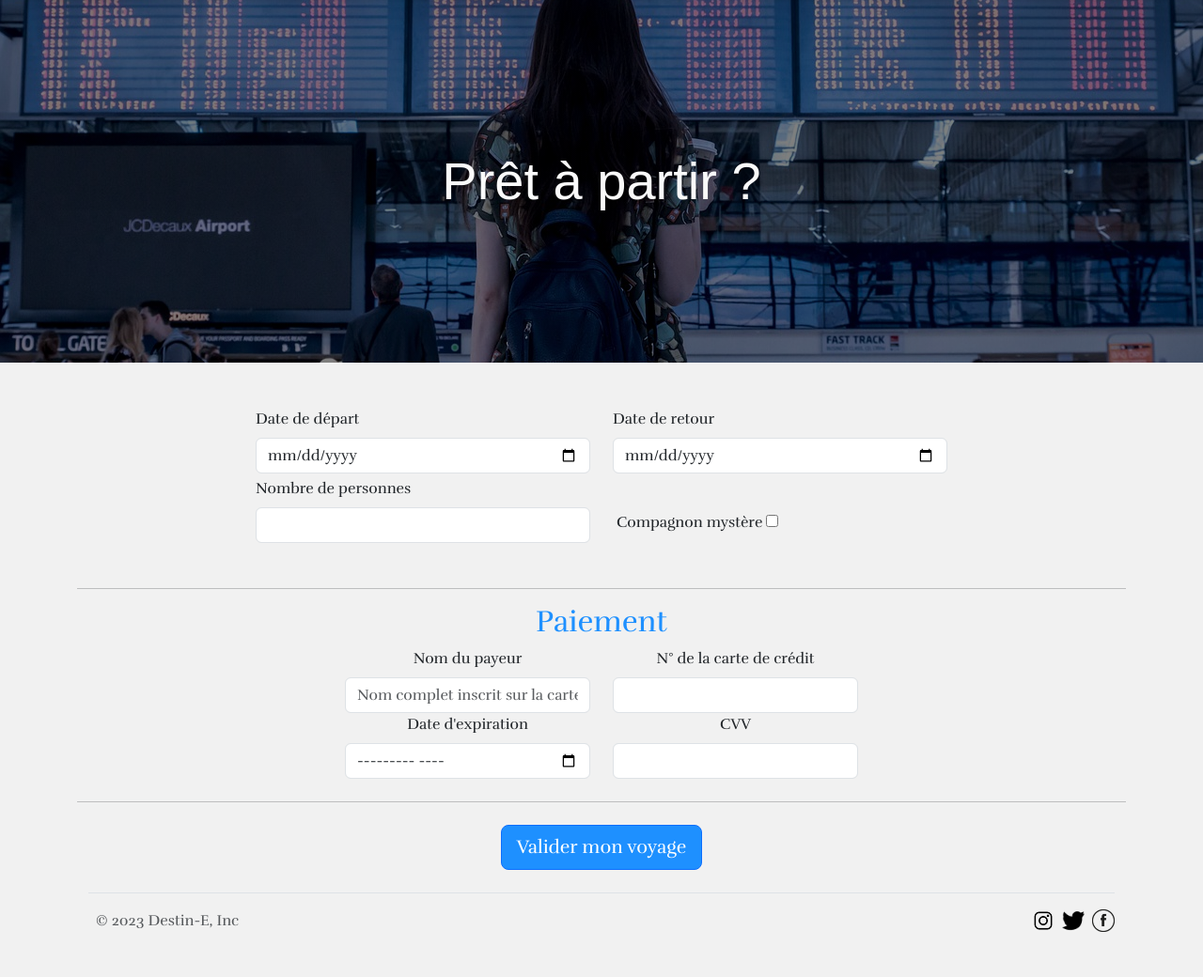
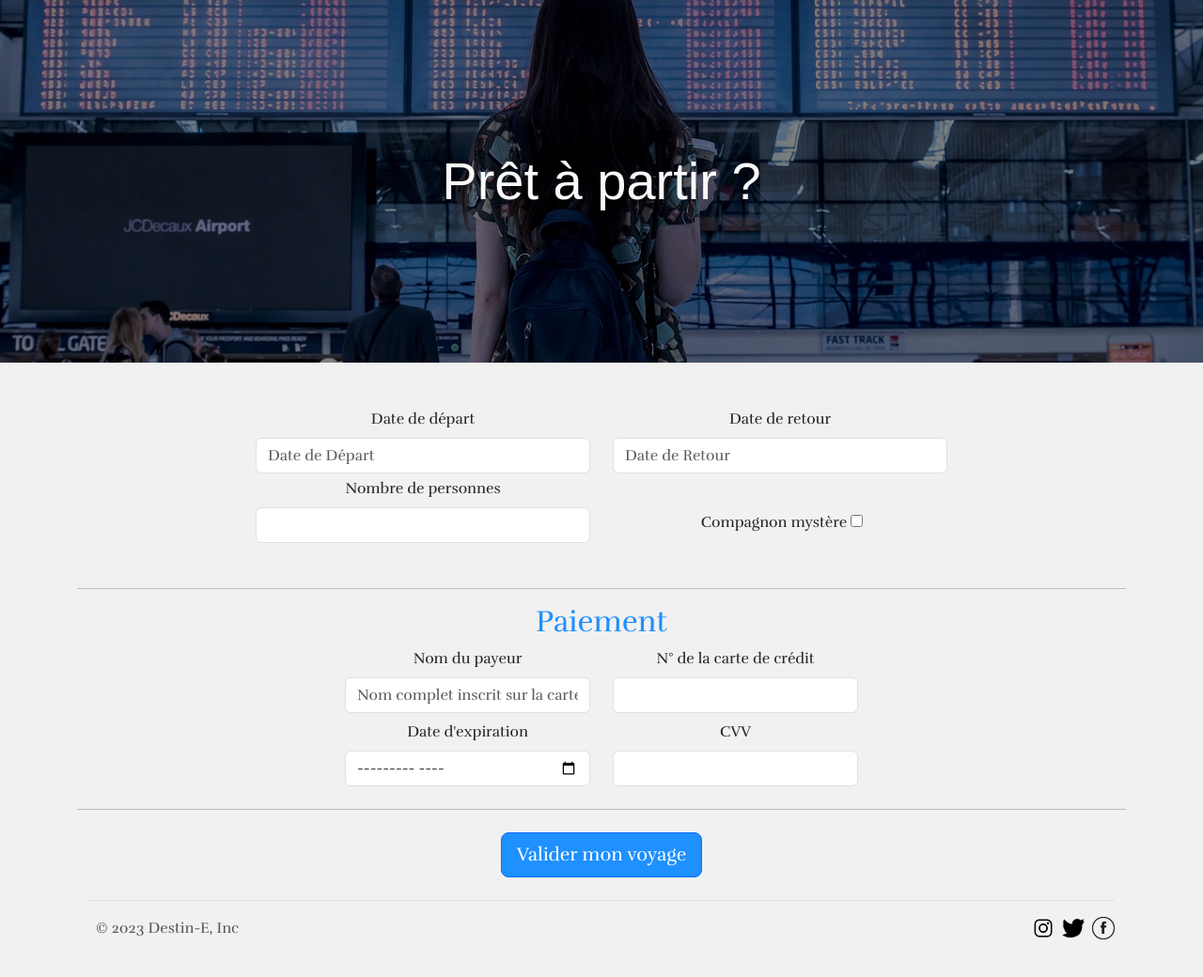
Before and after one commit to Spolito24/Hackathon-BAF, a PHP site: template src/View/Travel/index.html.twig in a window 1280 px wide. Shown: the part 62-1102 px from the top of the page at 94% size. Before the commit the page ends 1054 px from the top, so only its background shows below. Run offline with PHP 8.4, Linux system fonts and the light colour scheme; the template is opened without the code that fills it, so the values that code supplies are empty; some libraries are stand-ins or nearby versions; some web fonts are replaced.

Commit message:
css modification on index.html.twig

```diff
--- a/src/View/Travel/index.html.twig
+++ b/src/View/Travel/index.html.twig
@@ -14,13 +14,14 @@
 	{% set date = "now"|date("Y-m-d") %}
 	<form method="post">
 		<div class="container mt-5">
+			<div class="text-center">
 				<div
 					class="row justify-content-center">
 					<!-- customer choice -->
 					<div class="col-md-4">
 						<div class="form-group">
 							<label for="date-d" class="form-label">Date de départ</label>
-						<input type="date" placeholder="Départ" name="date-d" id="date-d" class="form-control" required>
+							<input name="date-d" id="date-d" type="text" class="form-control" placeholder="Date de Départ" onfocus="(this.type='date')" required/>
 						</div>
 						<div class="form-group mt-1">
 							<label for="person" class="form-label">Nombre de personnes</label>
@@ -30,7 +31,7 @@
 					<div class="col-md-4">
 						<div class="form-group">
 							<label for="date-a" class="form-label">Date de retour</label>
-						<input type="date" placeholder="Retour" name="date-a" id="date-a" class="form-control" required>
+							<input name="date-a" id="date-a" type="text" class="form-control" placeholder="Date de Retour" onfocus="(this.type='date')" required/>
 						</div>
 						<div class="form-group mt-4 pt-3 ps-1 ms-6">
 							<label for="guest" class="form-label ">Compagnon mystère</label>
@@ -38,6 +39,7 @@
 						</div>
 					</div>
 					<!-- END OF customer choice -->
+				</div>
 			</div>
 			<hr class="mt-5">
 			<div class="text-center">
@@ -49,7 +51,7 @@
 							<label for="cc-name" class="form-label">Nom du payeur</label>
 							<input type="text" class="form-control" id="cc-name" placeholder="Nom complet inscrit sur la carte">
 						</div>
-						<div class="form-group">
+						<div class="form-group mt-2">
 							<label for="cc-expiration" class="form-label">Date d'expiration</label>
 							<input type="month" class="form-control" id="cc-expiration">
 						</div>
@@ -59,7 +61,7 @@
 							<label for="cc-number" class="form-label">N° de la carte de crédit</label>
 							<input type="text" class="form-control" id="cc-number">
 						</div>
-						<div class="form-group">
+						<div class="form-group mt-2">
 							<label for="cc-cvv" class="form-label">CVV</label>
 							<input type="text" class="form-control" id="cc-cvv">
 						</div>
```
Lines whose indentation alone changed are shown as unchanged.
